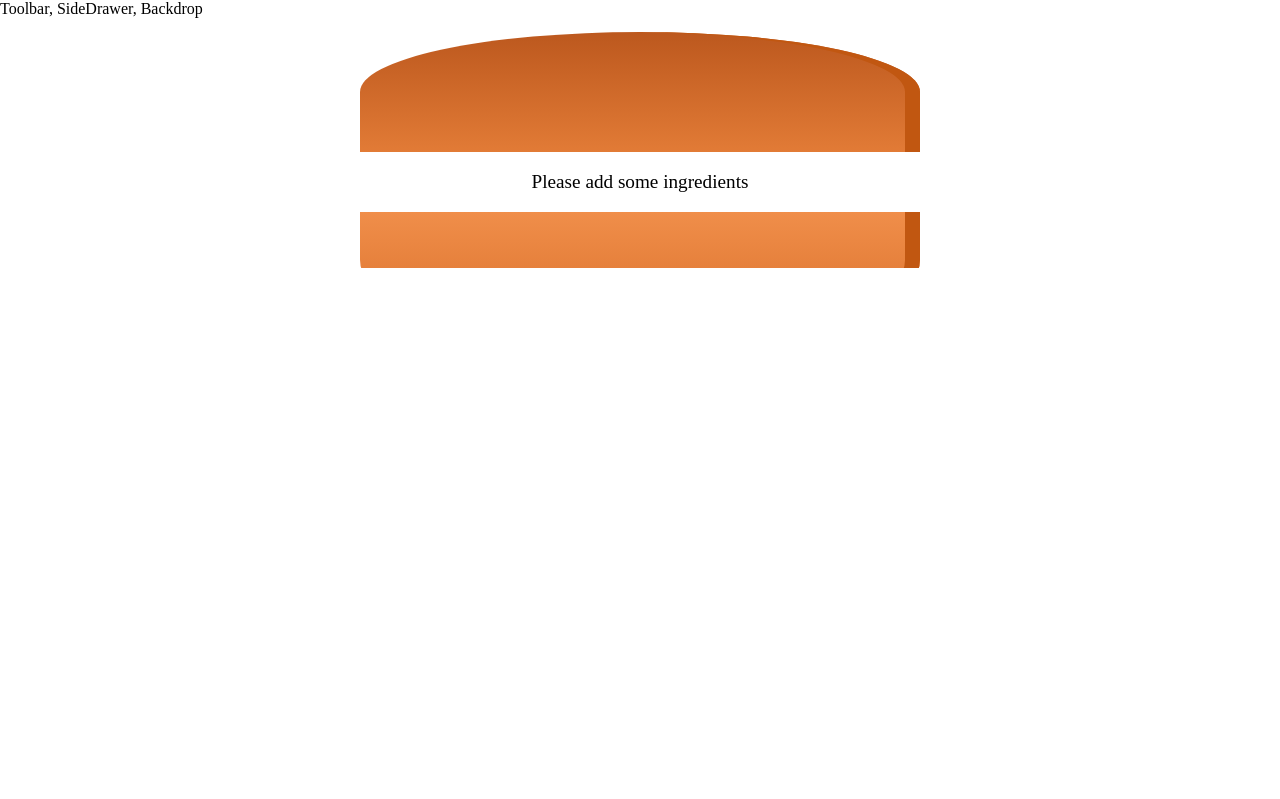
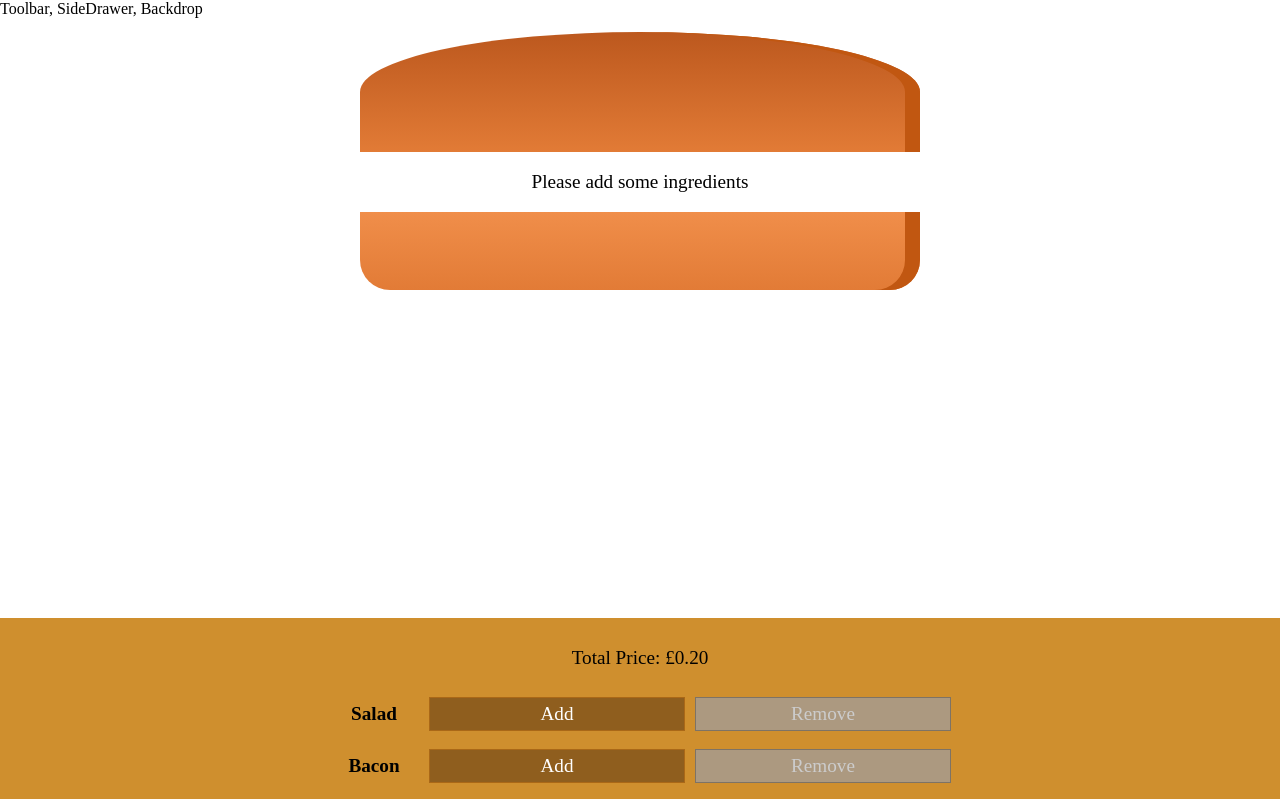
Before and after one commit to AxSch/burger-app, a React app: page / in a window 1280 px wide. Shown: the top 799 px of the page. Built offline with nearby package versions, Linux system fonts and the light colour scheme; a web font is replaced by a local one.

Commit message:
style: Finally changed height to be 100% :facepalm:

```diff
--- a/src/components/Layout/Layout.tsx
+++ b/src/components/Layout/Layout.tsx
@@ -4,7 +4,7 @@ import styled from 'styled-components'
 const StyledLayout = styled.div`
   width: 100%;
   margin: auto;
-  height: 250px;
+  height: 100%;
   overflow: scroll;
   text-align: center;
   font-weight: 200;
```
